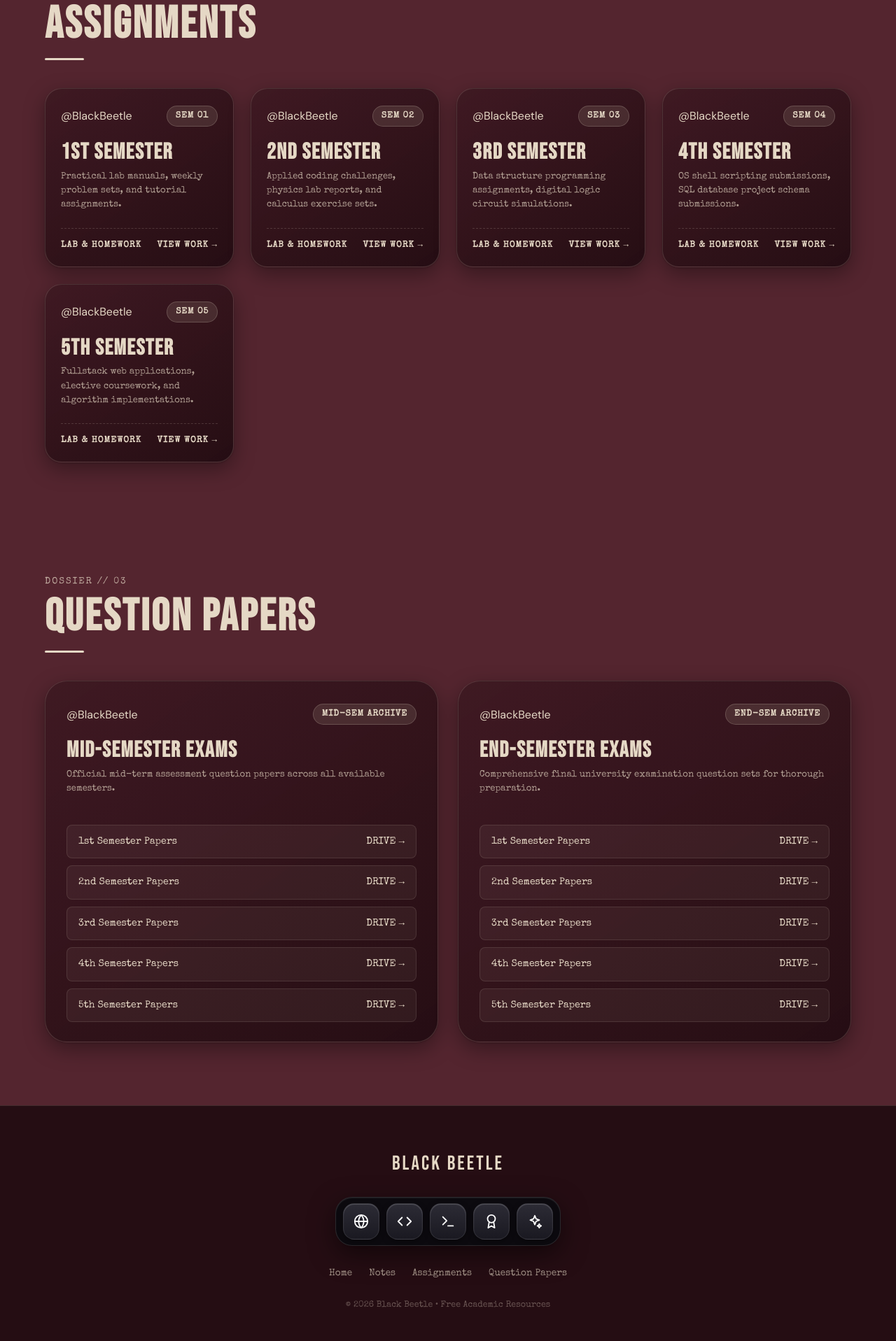
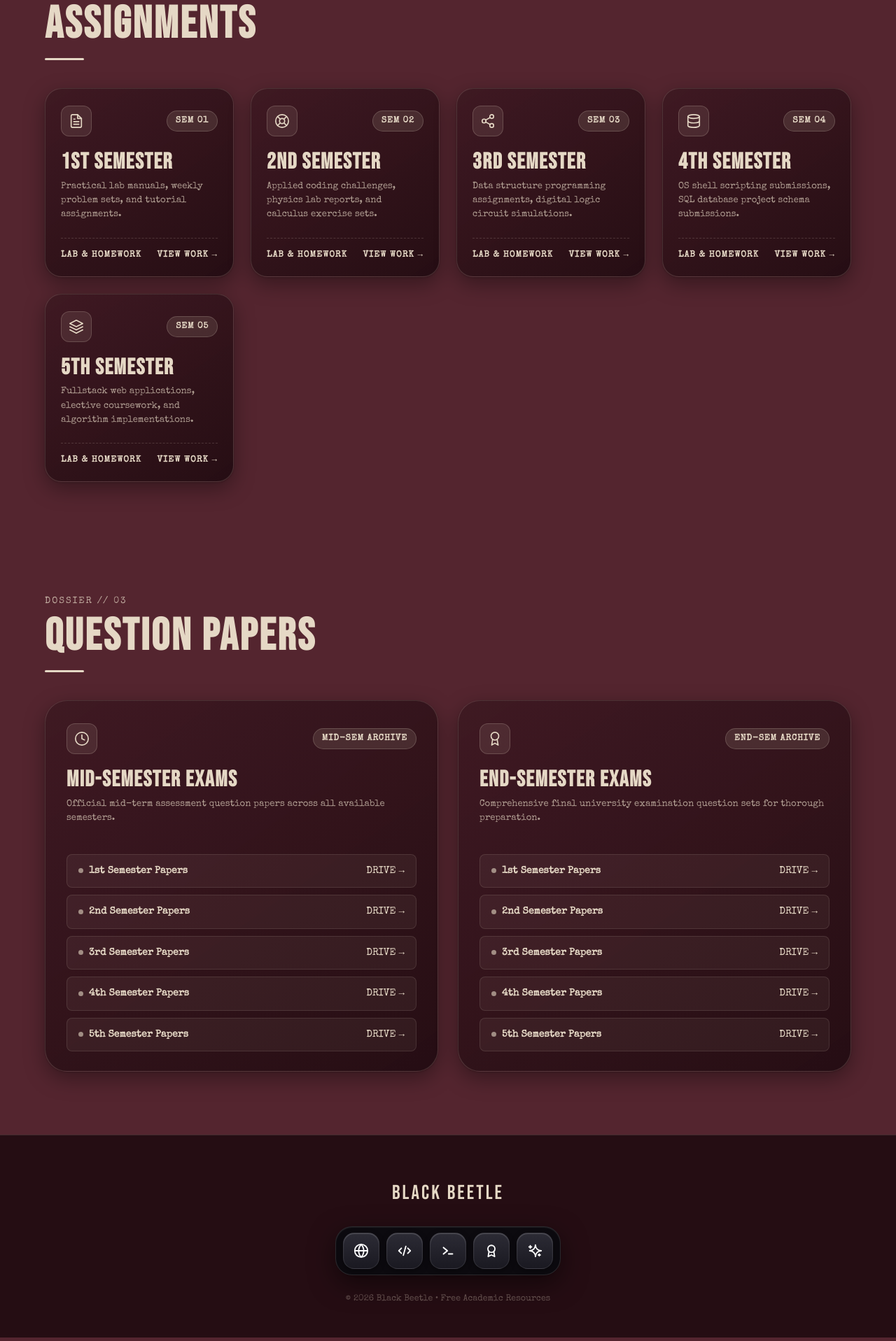
Before and after one commit to anshu706/Black-Beetle, a plain HTML site: page index.html in a window 1280 px wide. Shown: the part 2283-4200 px from the top of the page at 70% size. Drawn offline with nearby package versions, Linux system fonts and the light colour scheme; a web font is replaced by a local one.

Commit message:
feat: harmonize card icon boxes, footer dock icons, and remove redundant footer links

```diff
--- a/index.html
+++ b/index.html
@@ -741,9 +741,12 @@
       transform: translateX(6px);
       box-shadow: 0 4px 12px rgba(0,0,0,0.3);
     }
+
+    .paper-dossier-card:hover .card-icon-box {
+      transform: scale(1.08) rotate(-2deg);
       background-color: var(--porcelain-sand);
       color: var(--oxide-burgundy);
-      transform: translateX(4px);
+      box-shadow: 0 4px 12px rgba(0, 0, 0, 0.35);
     }
 
     .paper-sem-badge {
@@ -862,25 +865,6 @@
       transform: translateX(-50%) translateY(0);
     }
 
-    .footer-nav-links {
-      display: flex;
-      gap: 24px;
-      list-style: none;
-      justify-content: center;
-      flex-wrap: wrap;
-    }
-
-    .footer-nav-link {
-      font-family: var(--font-typewriter);
-      font-size: 0.85rem;
-      color: var(--text-muted);
-      text-decoration: none;
-      transition: color 0.2s ease;
-    }
-
-    .footer-nav-link:hover {
-      color: var(--porcelain-sand);
-    }
 
     .footer-copy-text {
       font-family: var(--font-typewriter);
@@ -962,10 +946,6 @@
         width: 18px;
         height: 18px;
       }
-      .footer-nav-links {
-        flex-wrap: wrap;
-        gap: 16px;
-      }
     }
   </style>
 </head>
@@ -1270,7 +1250,15 @@
         <!-- Sem 1 -->
         <a class="swatch-card" href="https://drive.google.com/drive/folders/1r8fxf8IS6_gobTGEzcpifryC9dNsFywy?usp=sharing" target="_blank" rel="noopener noreferrer" data-type="assignments" data-sem="1">
           <div class="card-meta-top">
-            <span>@BlackBeetle</span>
+            <div class="card-icon-box">
+              <svg width="22" height="22" viewBox="0 0 24 24" fill="none" stroke="currentColor" stroke-width="1.8" stroke-linecap="round" stroke-linejoin="round">
+                <path d="M14 2H6a2 2 0 0 0-2 2v16a2 2 0 0 0 2 2h12a2 2 0 0 0 2-2V8z"/>
+                <polyline points="14 2 14 8 20 8"/>
+                <line x1="16" y1="13" x2="8" y2="13"/>
+                <line x1="16" y1="17" x2="8" y2="17"/>
+                <polyline points="10 9 9 9 8 9"/>
+              </svg>
+            </div>
             <span class="card-badge-sem">SEM 01</span>
           </div>
           <div class="card-center-content">
@@ -1284,9 +1272,18 @@
         </a>
 
         <!-- Sem 2 -->
-        <a class="swatch-card burgundy-variant" href="https://drive.google.com/drive/folders/1hDeZNAMbaYvR2z-lK2xbc2G9ul_rU9D5?usp=sharing" target="_blank" rel="noopener noreferrer" data-type="assignments" data-sem="2">
+        <a class="swatch-card" href="https://drive.google.com/drive/folders/1hDeZNAMbaYvR2z-lK2xbc2G9ul_rU9D5?usp=sharing" target="_blank" rel="noopener noreferrer" data-type="assignments" data-sem="2">
           <div class="card-meta-top">
-            <span>@BlackBeetle</span>
+            <div class="card-icon-box">
+              <svg width="22" height="22" viewBox="0 0 24 24" fill="none" stroke="currentColor" stroke-width="1.8" stroke-linecap="round" stroke-linejoin="round">
+                <circle cx="12" cy="12" r="10"/>
+                <path d="M4.93 4.93l4.24 4.24"/>
+                <path d="M14.83 9.17l4.24-4.24"/>
+                <path d="M14.83 14.83l4.24 4.24"/>
+                <path d="M9.17 14.83L4.93 19.07"/>
+                <circle cx="12" cy="12" r="4"/>
+              </svg>
+            </div>
             <span class="card-badge-sem">SEM 02</span>
           </div>
           <div class="card-center-content">
@@ -1302,7 +1299,15 @@
         <!-- Sem 3 -->
         <a class="swatch-card" href="https://drive.google.com/drive/folders/1Q7LmkJYACjG4j392QNZS9GJjgZCH19e3?usp=sharing" target="_blank" rel="noopener noreferrer" data-type="assignments" data-sem="3">
           <div class="card-meta-top">
-            <span>@BlackBeetle</span>
+            <div class="card-icon-box">
+              <svg width="22" height="22" viewBox="0 0 24 24" fill="none" stroke="currentColor" stroke-width="1.8" stroke-linecap="round" stroke-linejoin="round">
+                <circle cx="18" cy="5" r="3"/>
+                <circle cx="6" cy="12" r="3"/>
+                <circle cx="18" cy="19" r="3"/>
+                <line x1="8.59" y1="13.51" x2="15.42" y2="17.49"/>
+                <line x1="15.41" y1="6.51" x2="8.59" y2="10.49"/>
+              </svg>
+            </div>
             <span class="card-badge-sem">SEM 03</span>
           </div>
           <div class="card-center-content">
@@ -1316,9 +1321,15 @@
         </a>
 
         <!-- Sem 4 -->
-        <a class="swatch-card burgundy-variant" href="https://drive.google.com/drive/folders/1yhRVIxWHwqyvuPdfJgkQbhSQXdU3cky9?usp=sharing" target="_blank" rel="noopener noreferrer" data-type="assignments" data-sem="4">
+        <a class="swatch-card" href="https://drive.google.com/drive/folders/1yhRVIxWHwqyvuPdfJgkQbhSQXdU3cky9?usp=sharing" target="_blank" rel="noopener noreferrer" data-type="assignments" data-sem="4">
           <div class="card-meta-top">
-            <span>@BlackBeetle</span>
+            <div class="card-icon-box">
+              <svg width="22" height="22" viewBox="0 0 24 24" fill="none" stroke="currentColor" stroke-width="1.8" stroke-linecap="round" stroke-linejoin="round">
+                <ellipse cx="12" cy="5" rx="9" ry="3"/>
+                <path d="M21 12c0 1.66-4 3-9 3s-9-1.34-9-3"/>
+                <path d="M3 5v14c0 1.66 4 3 9 3s9-1.34 9-3V5"/>
+              </svg>
+            </div>
             <span class="card-badge-sem">SEM 04</span>
           </div>
           <div class="card-center-content">
@@ -1334,7 +1345,13 @@
         <!-- Sem 5 -->
         <a class="swatch-card" href="https://drive.google.com/drive/folders/1OULi7zjMRCr-SgjjJz4yQAerX0lDPMeA?usp=sharing" target="_blank" rel="noopener noreferrer" data-type="assignments" data-sem="5">
           <div class="card-meta-top">
-            <span>@BlackBeetle</span>
+            <div class="card-icon-box">
+              <svg width="22" height="22" viewBox="0 0 24 24" fill="none" stroke="currentColor" stroke-width="1.8" stroke-linecap="round" stroke-linejoin="round">
+                <polygon points="12 2 2 7 12 12 22 7 12 2"/>
+                <polyline points="2 17 12 22 22 17"/>
+                <polyline points="2 12 12 17 22 12"/>
+              </svg>
+            </div>
             <span class="card-badge-sem">SEM 05</span>
           </div>
           <div class="card-center-content">
@@ -1365,7 +1382,12 @@
         <!-- Mid-Semester Dossier -->
         <div class="paper-dossier-card" data-type="papers">
           <div class="card-meta-top">
-            <span>@BlackBeetle</span>
+            <div class="card-icon-box">
+              <svg width="22" height="22" viewBox="0 0 24 24" fill="none" stroke="currentColor" stroke-width="1.8" stroke-linecap="round" stroke-linejoin="round">
+                <circle cx="12" cy="12" r="10"/>
+                <polyline points="12 6 12 12 16 14"/>
+              </svg>
+            </div>
             <span class="card-badge-sem">MID-SEM ARCHIVE</span>
           </div>
           <div class="card-center-content">
@@ -1397,9 +1419,14 @@
         </div>
 
         <!-- End-Semester Dossier -->
-        <div class="paper-dossier-card burgundy-dossier" data-type="papers">
+        <div class="paper-dossier-card" data-type="papers">
           <div class="card-meta-top">
-            <span>@BlackBeetle</span>
+            <div class="card-icon-box">
+              <svg width="22" height="22" viewBox="0 0 24 24" fill="none" stroke="currentColor" stroke-width="1.8" stroke-linecap="round" stroke-linejoin="round">
+                <circle cx="12" cy="8" r="6"/>
+                <path d="M15.477 12.89L17 22l-5-3-5 3 1.523-9.11"/>
+              </svg>
+            </div>
             <span class="card-badge-sem">END-SEM ARCHIVE</span>
           </div>
           <div class="card-center-content">
@@ -1443,48 +1470,43 @@
       <!-- Centered Icon Navigation Dock (from Image 3) -->
       <nav class="footer-icon-dock" aria-label="Quick resource navigation">
         <a href="#home" class="dock-box-btn" aria-label="Home" data-tooltip="Home">
-          <svg viewBox="0 0 24 24" width="22" height="22" fill="none" stroke="currentColor" stroke-width="2" stroke-linecap="round" stroke-linejoin="round">
+          <svg viewBox="0 0 24 24" width="22" height="22" fill="none" stroke="#ffffff" stroke-width="2" stroke-linecap="round" stroke-linejoin="round">
             <circle cx="12" cy="12" r="10"/>
             <line x1="2" y1="12" x2="22" y2="12"/>
             <path d="M12 2a15.3 15.3 0 0 1 4 10 15.3 15.3 0 0 1-4 10 15.3 15.3 0 0 1-4-10 15.3 15.3 0 0 1 4-10z"/>
           </svg>
         </a>
 
-        <a href="#notes" class="dock-box-btn" aria-label="Semester Notes" data-tooltip="Notes">
-          <svg viewBox="0 0 24 24" width="22" height="22" fill="none" stroke="currentColor" stroke-width="2" stroke-linecap="round" stroke-linejoin="round">
-            <polyline points="16 18 22 12 16 6"/>
-            <polyline points="8 6 2 12 8 18"/>
+        <a href="#notes" class="dock-box-btn" aria-label="Notes" data-tooltip="Notes">
+          <svg viewBox="0 0 24 24" width="22" height="22" fill="none" stroke="#ffffff" stroke-width="2" stroke-linecap="round" stroke-linejoin="round">
+            <polyline points="7 8 3 12 7 16"/>
+            <line x1="10" y1="19" x2="14" y2="5"/>
+            <polyline points="17 8 21 12 17 16"/>
           </svg>
         </a>
 
-        <a href="#assignments" class="dock-box-btn" aria-label="Coursework Assignments" data-tooltip="Assignments">
-          <svg viewBox="0 0 24 24" width="22" height="22" fill="none" stroke="currentColor" stroke-width="2" stroke-linecap="round" stroke-linejoin="round">
-            <polyline points="4 17 10 11 4 5"/>
-            <line x1="12" y1="19" x2="20" y2="19"/>
+        <a href="#assignments" class="dock-box-btn" aria-label="Assignments" data-tooltip="Assignments">
+          <svg viewBox="0 0 24 24" width="22" height="22" fill="none" stroke="#ffffff" stroke-width="2.2" stroke-linecap="round" stroke-linejoin="round">
+            <polyline points="5 7 11 12 5 17"/>
+            <line x1="13" y1="17" x2="19" y2="17"/>
           </svg>
         </a>
 
         <a href="#papers" class="dock-box-btn" aria-label="Question Papers" data-tooltip="Exam Papers">
-          <svg viewBox="0 0 24 24" width="22" height="22" fill="none" stroke="currentColor" stroke-width="2" stroke-linecap="round" stroke-linejoin="round">
-            <circle cx="12" cy="8" r="6"/>
-            <path d="M15.477 12.89L17 22l-5-3-5 3 1.523-9.11"/>
+          <svg viewBox="0 0 24 24" width="22" height="22" fill="none" stroke="#ffffff" stroke-width="2" stroke-linecap="round" stroke-linejoin="round">
+            <circle cx="12" cy="9" r="5.5"/>
+            <path d="M8.2 13.5L7 21l5-2.5 5 2.5-1.2-7.5"/>
           </svg>
         </a>
 
         <a href="https://github.com/anshu706/Black-Beetle" target="_blank" rel="noopener noreferrer" class="dock-box-btn" aria-label="GitHub Repository" data-tooltip="GitHub">
-          <svg viewBox="0 0 24 24" width="22" height="22" fill="none" stroke="currentColor" stroke-width="2" stroke-linecap="round" stroke-linejoin="round">
-            <path d="M12 3l2 5 5 2-5 2-2 5-2-5-5-2 5-2 2-5z"/>
-            <path d="M19 16l1 2 2 1-2 1-1 2-1-2-2-1 2-1 1-2z"/>
+          <svg viewBox="0 0 24 24" width="22" height="22" fill="none" stroke="#ffffff" stroke-width="2" stroke-linecap="round" stroke-linejoin="round">
+            <path d="M13 3C13 8 9 12 4 12C9 12 13 16 13 21C13 16 17 12 22 12C17 12 13 8 13 3Z"/>
+            <path d="M5 4v4M3 6h4"/>
+            <path d="M19 17v3M17.5 18.5h3"/>
           </svg>
         </a>
       </nav>
-
-      <ul class="footer-nav-links">
-        <li><a href="#home" class="footer-nav-link">Home</a></li>
-        <li><a href="#notes" class="footer-nav-link">Notes</a></li>
-        <li><a href="#assignments" class="footer-nav-link">Assignments</a></li>
-        <li><a href="#papers" class="footer-nav-link">Question Papers</a></li>
-      </ul>
 
       <div class="footer-copy-text">
         &copy; 2026 Black Beetle &bull; Free Academic Resources
```
